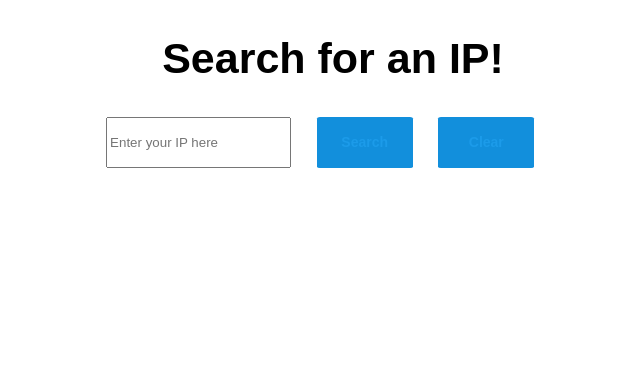
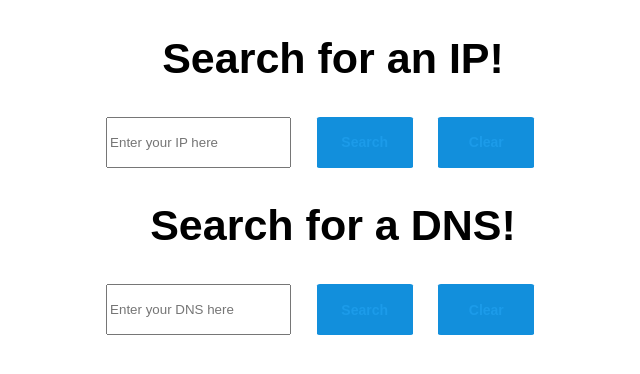
Before and after one commit to shaunbseidman/cyFE, a React (Create React App) app: page / in a window 1280 px wide. Shown: the top 374 px of the page, without its empty margins (307-947 px from the left). Built offline with nearby package versions, Linux system fonts and the light colour scheme.

Commit message:
stub out hook for dns pointed locally

```diff
--- /dev/null
+++ b/src/compoments/dns-search-form/dns-search-form.tsx
@@ -0,0 +1,59 @@
+import classNames from 'classnames';
+import React, { useState } from 'react';
+
+interface DNSSearchFormProps {
+  onSubmit: (domainName: string) => void;
+  onClear: () => void;
+}
+
+const DNSSearchForm = ({ onSubmit, onClear }: DNSSearchFormProps) => {
+  const [ipAddress, setIpAddress] = useState('');
+
+  const handleSubmit = (event: React.FormEvent<HTMLFormElement>) => {
+    event.preventDefault();
+    onSubmit(ipAddress);
+  };
+
+  const handleClear = () => {
+    setIpAddress('');
+    onClear();
+  };
+
+  // be super duper sure and check for whitespace
+  const isDisabled = ipAddress.trim() === '';
+
+  return (
+    <>
+      <h2 className='search-form-header'>Search for a DNS!</h2>
+      <form className='search-form' onSubmit={handleSubmit}>
+        <input
+          className='search-form-input'
+          placeholder='Enter your DNS here'
+          type="text"
+          value={ipAddress}
+          onChange={(event) => setIpAddress(event.target.value)}
+        />
+        <div className='search-form-button-wrapper'>
+          {/* hacky way to ensure no emtpy string searches are requested leading to errrors, disable button till text inputed */}
+          <button
+            className={classNames('search-form-button', 'submit', { disabled: isDisabled })}
+            type="submit"
+            disabled={isDisabled}
+          >
+            Search
+          </button>
+          <button
+            className={classNames('search-form-button', 'clear', { disabled: isDisabled })}
+            type="button"
+            onClick={handleClear}
+            disabled={isDisabled}
+          >
+            Clear
+          </button>
+        </div>
+      </form>
+    </>
+  );
+};
+
+export default DNSSearchForm;
--- /dev/null
+++ b/src/compoments/dns-search-results/dns-search-results.tsx
@@ -0,0 +1,56 @@
+import { useState, useEffect } from 'react';
+import { DNSInterface } from '../../models/dns-interface';
+import './dns-search-results.scss';
+
+interface DNSSearchResultsProps {
+  dnsData: DNSInterface | null;
+  error: Error | null;
+  shouldClear: boolean;
+  onCleared: () => void;
+}
+
+const DNSSearchResults = ({ dnsData, error, shouldClear, onCleared }: DNSSearchResultsProps) => {
+  const [dataCleared, setDataCleared] = useState(false);
+
+  useEffect(() => {
+    if (shouldClear) {
+      setDataCleared(true);
+      onCleared();
+    } else if (dataCleared) {
+      setDataCleared(false);
+    }
+  }, [shouldClear, dataCleared, onCleared]);
+
+  if (dataCleared) {
+    return null;
+  }
+
+  if (!dnsData && !error) {
+    return null;
+  }
+  console.log(dnsData, 'foobar')
+  return (
+    <div className='results'>
+      {error ? (
+        <div>
+          <pre className='results-error'>{JSON.stringify(error, null, 2)}</pre>
+        </div>
+      ) : dnsData ? (
+        <div className='dns-results-result'>
+          {dnsData.ErrorMessage && dnsData.ErrorMessage.msg && (
+            <p className='results-error'>{dnsData.ErrorMessage.msg}</p>
+          )}
+          {dnsData.DNSData && dnsData.DNSData.domainName && (
+            <div>
+              <p className='result domain'>{dnsData.DNSData.domainName}</p>
+              <p className='result date'>Created at: {dnsData.DNSData.audit.createdDate}</p>
+              <p className='result date'>Updated at: {dnsData.DNSData.audit.updatedDate}</p>
+            </div>
+          )}
+        </div>
+      ) : null }
+    </div>
+  );
+};
+
+export default DNSSearchResults;
--- a/src/compoments/searh-form/search-form.tsx
+++ b/src/compoments/whois-search-form/search-form.tsx
@@ -7,7 +7,7 @@ interface SearchFormProps {
   onClear: () => void;
 }
 
-const SearchForm = ({ onSubmit, onClear }: SearchFormProps) => {
+const WhoIsSearchForm = ({ onSubmit, onClear }: SearchFormProps) => {
   const [ipAddress, setIpAddress] = useState('');
 
   const handleSubmit = (event: React.FormEvent<HTMLFormElement>) => {
@@ -57,4 +57,4 @@ const SearchForm = ({ onSubmit, onClear }: SearchFormProps) => {
   );
 };
 
-export default SearchForm;
+export default WhoIsSearchForm;
--- a/src/compoments/search-results/search-results.tsx
+++ b/src/compoments/whois-search-results/search-results.tsx
@@ -9,7 +9,7 @@ interface SearchResultsProps {
   onCleared: () => void;
 }
 
-const SearchResults = ({ whoisData, error, shouldClear, onCleared }: SearchResultsProps) => {
+const WhoIsSearchResults = ({ whoisData, error, shouldClear, onCleared }: SearchResultsProps) => {
   const [dataCleared, setDataCleared] = useState(false);
 
   useEffect(() => {
@@ -67,4 +67,4 @@ const SearchResults = ({ whoisData, error, shouldClear, onCleared }: SearchResul
   );
 };
 
-export default SearchResults;
+export default WhoIsSearchResults;
--- /dev/null
+++ b/src/hooks/useDNS.tsx
@@ -0,0 +1,33 @@
+import { useState, useEffect } from 'react';
+import { DNSInterface } from '../models/dns-interface';
+
+interface DNSResult {
+  dnsData: DNSInterface | null;
+  isLoading: boolean;
+  dnsError: Error | null;
+  fetchDNSData: (dns: string) => Promise<void>;
+}
+
+const useDNS = (): DNSResult => {
+  const [dnsData, setDNSData] = useState<DNSInterface | null>(null);
+  const [isLoading, setIsLoading] = useState<boolean>(false);
+  const [dnsError, setError] = useState<Error | null>(null);
+
+  const fetchDNSData = async (dnsAddress: string) => {
+    setIsLoading(true);
+    setError(null);
+    try {
+      const response = await fetch(`http://localhost:3001/dns/${dnsAddress}`);
+      const data = await response.json();
+      setDNSData(data);
+      setIsLoading(false);
+    } catch (error) {
+      setError(error as Error);
+      setIsLoading(false);
+    }
+  };
+
+  return { dnsData, isLoading, dnsError, fetchDNSData };
+};
+
+export default useDNS;
--- /dev/null
+++ b/src/models/dns-interface.tsx
@@ -0,0 +1,14 @@
+export interface DNSInterface {
+  DNSData: {
+    domainName: string;
+    audit: {
+      createdDate: string;
+      updatedDate: string;
+    }
+  }
+  ErrorMessage: DNSErrorInterface;
+}
+
+ interface DNSErrorInterface {
+   msg: string;
+}
--- a/src/pages/search-page.tsx
+++ b/src/pages/search-page.tsx
@@ -1,16 +1,25 @@
 import { useState } from 'react';
-import SearchResults from '../compoments/search-results/search-results';
-import SearchForm from '../compoments/searh-form/search-form';
+import WhoIsSearchResults from '../compoments/whois-search-results/search-results';
+import WhoIsSearchForm from '../compoments/whois-search-form/search-form';
 import useWhois from '../hooks/useWhoIs';
+import useDNS from '../hooks/useDNS';
 import './search-page.scss';
+import DNSSearchForm from '../compoments/dns-search-form/dns-search-form';
+import DNSSearchResults from '../compoments/dns-search-results/dns-search-results';
 
 const SearchPage = () => {
   const { whoisData, error, fetchWhoisData } = useWhois();
   const [shouldClear, setShouldClear] = useState(false);
+  const { dnsData, dnsError, fetchDNSData } = useDNS();
+  const [shouleClearDNS, setShouldClearDNS] = useState(false);
 
   const handleSubmit = (ipAddress: string) => {
     fetchWhoisData(ipAddress);
   };
+
+  const handleDNSSubmit = (dns: string) => {
+    fetchDNSData(dns);
+  }
 
   const handleClear = () => {
     setShouldClear(true);
@@ -20,17 +29,33 @@ const SearchPage = () => {
     setShouldClear(false);
   };
 
+
+  const handleDNSClear = () => {
+    setShouldClearDNS(true);
+  };
+
+  const handleDNSCLEARED = () => {
+    setShouldClearDNS(false);
+  };
+
   return (
     //this is all being passed down as props from the api request, fine for now, fairly shallow
     //thinking about future proofing, if we wanted to keep a list of saved searches etc
     //could proably use context/memoization, app of this size probably doesnt need redux
     <div className='search-page'>
-      <SearchForm onSubmit={handleSubmit} onClear={handleClear} />
-      <SearchResults
+      <WhoIsSearchForm onSubmit={handleSubmit} onClear={handleClear} />
+      <WhoIsSearchResults
         whoisData={whoisData}
         error={error}
         shouldClear={shouldClear}
         onCleared={handleCleared}
+      />
+      <DNSSearchForm onSubmit={handleDNSSubmit} onClear={handleDNSClear} />
+      <DNSSearchResults
+        dnsData={dnsData}
+        error={dnsError}
+        shouldClear={shouldClear}
+        onCleared={handleDNSCLEARED}
       />
     </div>
   );
```
Also changed, not shown: src/compoments/dns-search-form/dns-search-form.scss (added), src/compoments/dns-search-results/dns-search-results.scss (added), src/compoments/whois-search-form/search-form.scss (renamed from src/compoments/searh-form/search-form.scss), src/compoments/whois-search-results/search-results.scss (renamed from src/compoments/search-results/search-results.scss).
